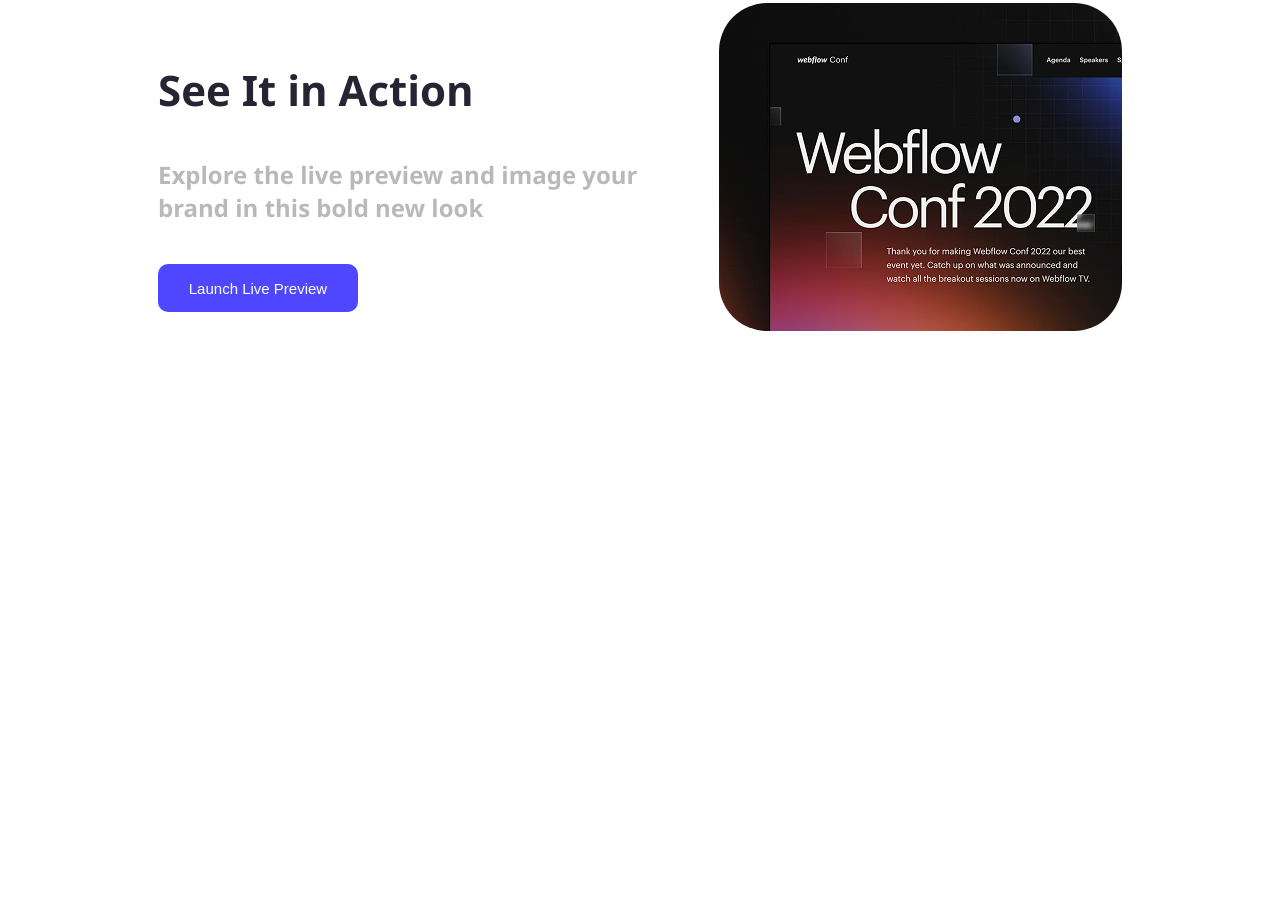
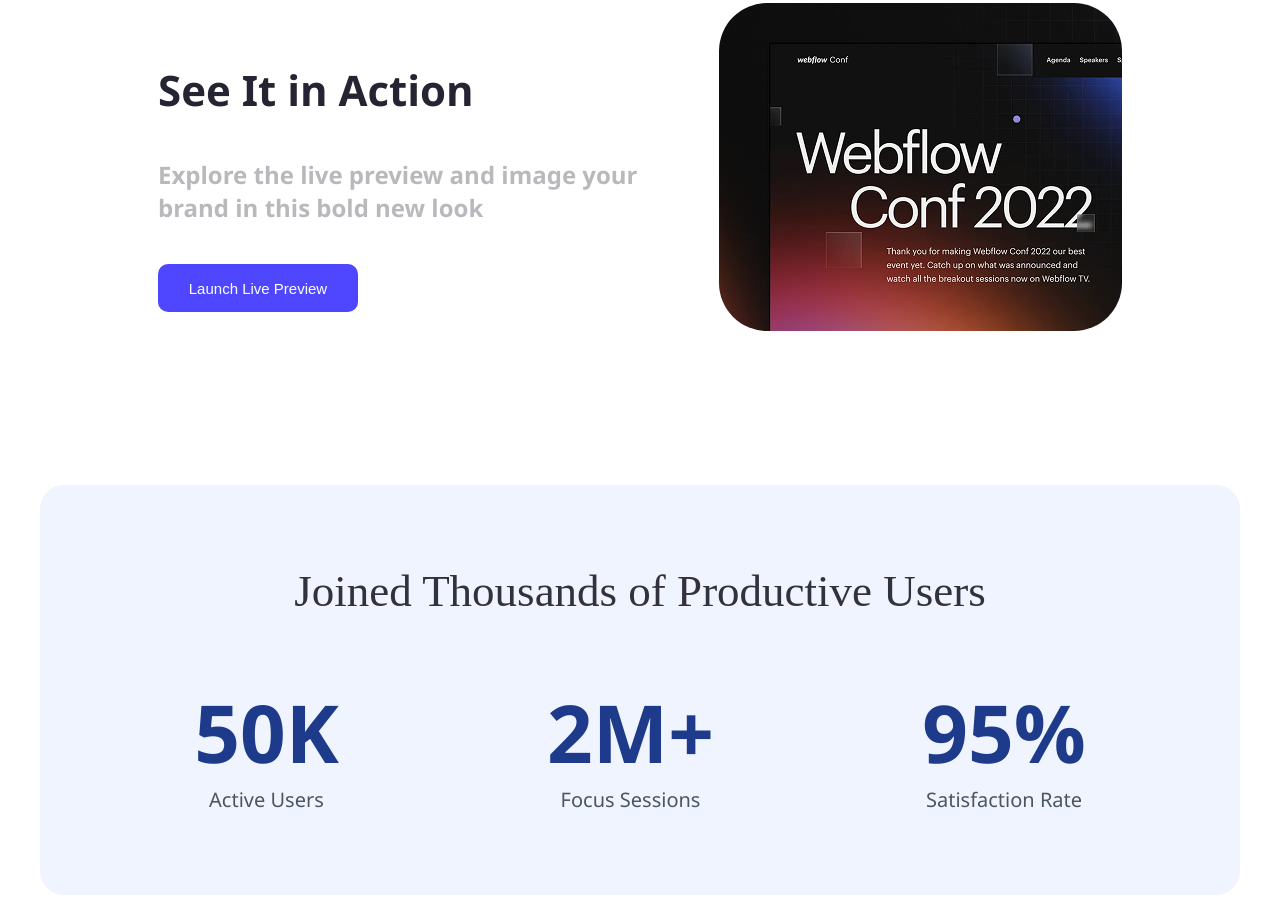
Before and after one commit to Shafaiat28200/My-first-assignment-repo, a plain HTML site: page index.html in a window 1280 px wide. Shown: the part 955-1858 px from the top of the page. Before the commit the page ends 1448 px from the top, so only its background shows below. Drawn offline with Linux system fonts and the light colour scheme.

Commit message:
complete my users productive section

```diff
--- a/index.html
+++ b/index.html
@@ -7,6 +7,7 @@
     <link rel="stylesheet" href="styles/assignment.css">
 </head>
 <body>
+  <!--  header section -->
      <header class="header-bg">
   <nav>
     <div class="for-display">
@@ -40,6 +41,30 @@
 
              </section>
      </main>
+
+       <!--  productive users section -->
+      <main>
+    <div class="container">
+        <div class="title">Joined Thousands of Productive Users</div>
+        <div class="stats">
+            <div>
+                <div class="stat">50K</div>
+                <div class="label">Active Users</div>
+            </div>
+            <div>
+                <div class="stat">2M+</div>
+                <div class="label">Focus Sessions</div>
+            </div>
+            <div>
+                <div class="stat">95%</div>
+                <div class="label">Satisfaction Rate</div>
+            </div>
+        </div>
+    </div>
+    </main>
+
+
+
      <footer>
 
      </footer>
--- a/styles/assignment.css
+++ b/styles/assignment.css
@@ -79,3 +79,35 @@ img{
 .primary-btn-2:hover{
     background-color: rgba(211, 64, 10, 0.781) ;
 }
+  /*  Productive user section */
+   .container {
+            background-color: #f0f4ff;
+            padding: 80px 50px 80px 50px;
+            border-radius: 24px;
+            text-align: center;
+           width: 1100px;
+           height: 250px;
+            margin: 0 auto;
+            justify-content: center;
+        }
+        .title {
+          padding-bottom: 60px;
+            font-size: 45px;
+
+            color: #252432ef
+
+        }
+        .stats {
+          font-family: 'Segoe UI', Tahoma, Geneva, Verdana, sans-serif;
+            display: flex;
+            justify-content: space-around;
+            color: #1e3a8a;
+        }
+        .stat {
+            font-size: 80px;
+            font-weight: bold;
+        }
+        .label {
+            font-size: 20px;
+            color: #4b5563;
+        }
```
